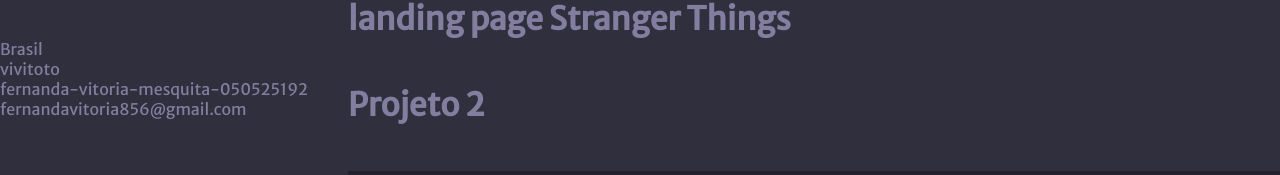
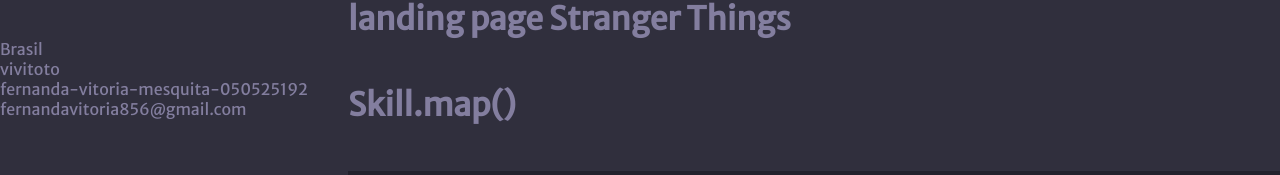
Before and after one commit to vivi-toto/meuportifolio, a plain HTML site: page index.html in a window 1280 px wide. Shown: the part 253-428 px from the top of the page. Drawn offline with Linux system fonts and the light colour scheme.

Commit message:
Update index.html

```diff
--- a/index.html
+++ b/index.html
@@ -45,7 +45,8 @@
                 <h1 class="a">landing page Stranger Things</h1>
             </div>
             <div class="component direita">
-                <h1 class="a">Projeto 2</h1>
+                <h1 class="a">Skill.map()</h1>
+
             </div>
         </div>
         <div class="component direita">
```
